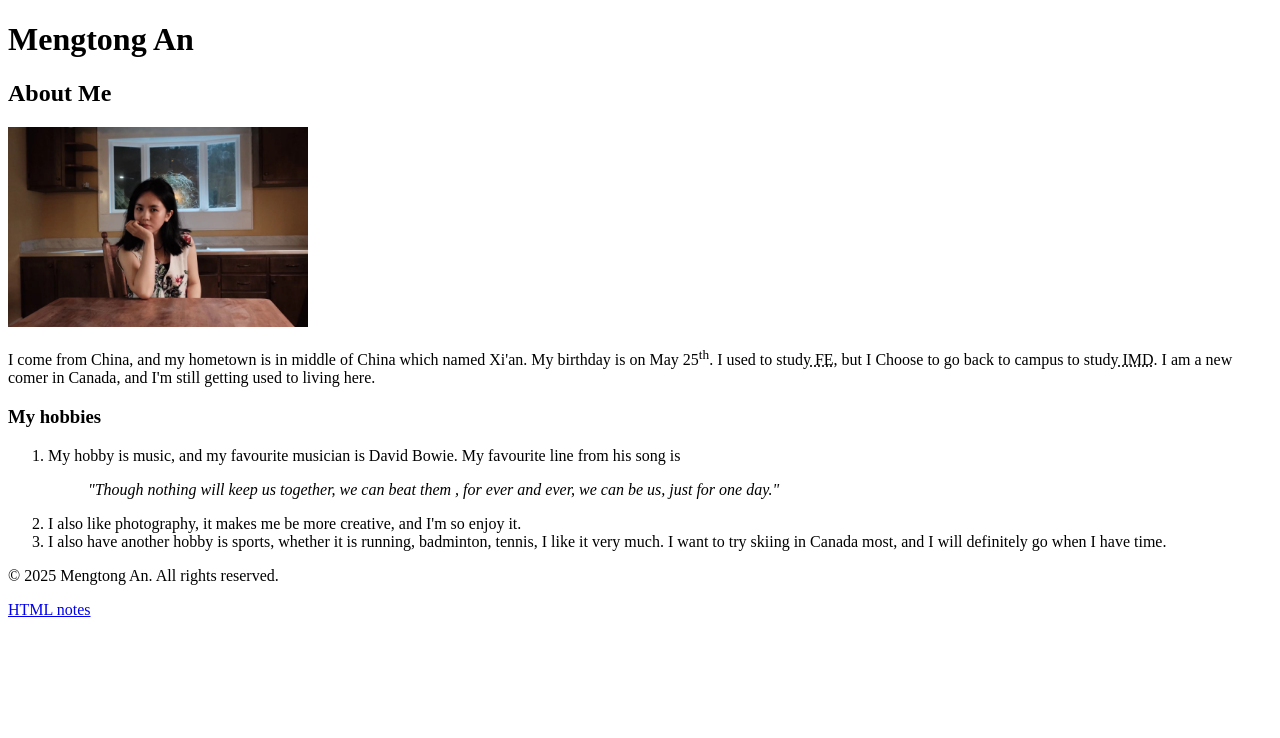
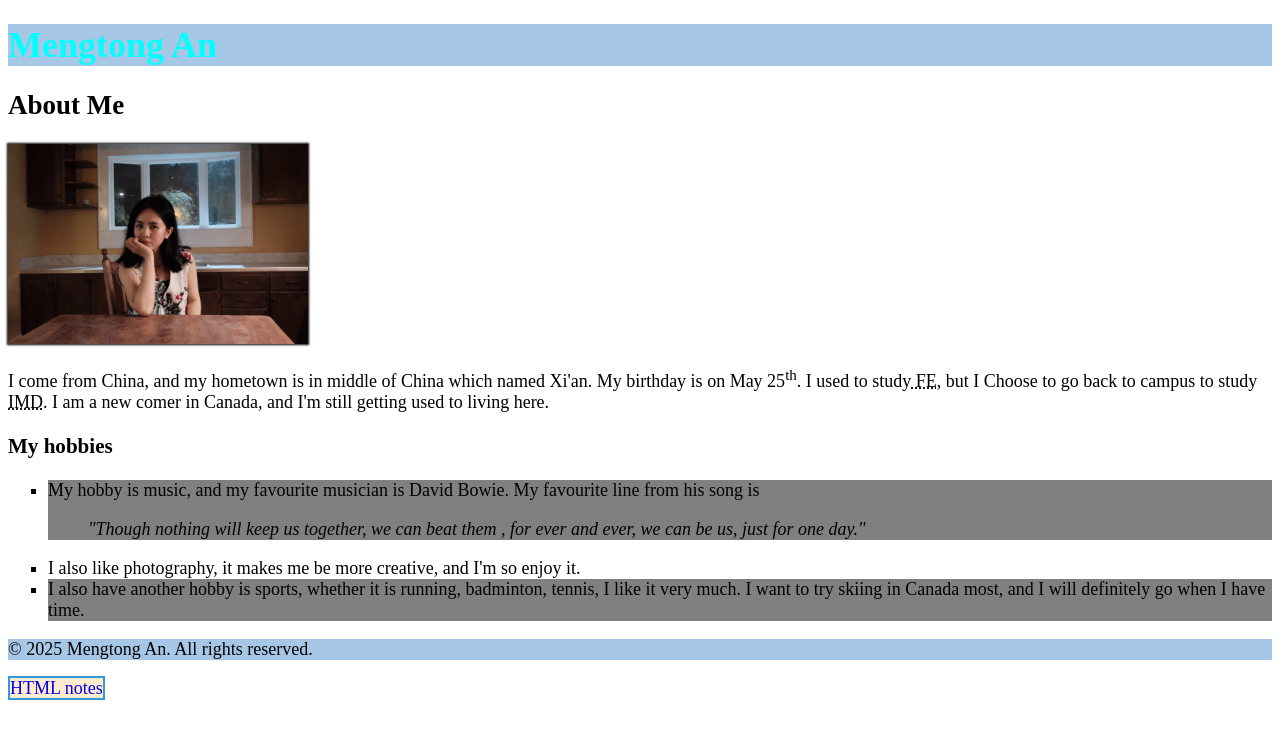
Before and after one commit to an000038/an000038.github.io, a plain HTML site: page html-assignment/index.html in a window 1280 px wide. Drawn offline with Linux system fonts and the light colour scheme.

Commit message:
styling a html web

```diff
--- /dev/null
+++ b/html-assignment/css/main.css
@@ -0,0 +1,29 @@
+/* This is a comment in CSS */
+
+body {
+    font-family: "Times New Roman", serif;
+    font-size: 18px;
+  }
+header, footer {
+    background-color: #a7c7e7;
+}
+.site-title {
+    color: aqua;
+}
+#my-image {
+    box-shadow: 0 0 2px 1px black;
+}
+ul {
+    list-style-type: square;
+  }
+  ul li:nth-child(odd) {
+    background-color:gray;
+  }
+  nav a {
+    text-decoration: none;
+    background-color:blanchedalmond;
+    border: 2px solid #3498db;
+  }
+  nav a:hover, nav a:focus {
+    background-color: #2980b9;
+  }
--- a/html-assignment/index.html
+++ b/html-assignment/index.html
@@ -4,25 +4,29 @@
     <meta charset="UTF-8">
     <meta name="viewport" content="width=device-width, initial-scale=1.0">
     <title>an000038 HTML Assignment</title>
+    <!-- This links the css file -->
+    <link href="css/main.css" rel="stylesheet">
 </head>
 <body>
     <header>
-        <h1>Mengtong An </h1>
+        <h1 class="site-title">Mengtong An </h1>
     </header>
     <article>
         <h2>About Me</h2>
-        <img src="image/AMT.jpg" alt="My picture" width="300">
+        <img id="my-image" src="image/AMT.jpg" alt="My picture" width="300" >
         <p>I come from China, and my hometown is in middle of China which named Xi'an. My birthday is on May 25<sup>th</sup>. I used to study<abbr title="Financial Engineering"> FE</abbr>, but I Choose to go back to campus to study<abbr title="Interactive Media Design"> IMD</abbr>. I am a new comer in Canada, and I'm still getting used to living here.</p>
         <h3>My hobbies</h3>
-        <ol>
+        <ul>
             <li>My hobby is music, and my favourite musician is David Bowie. My favourite line from his song is <blockquote><em>"Though nothing will keep us together, we can beat them , for ever and ever, we can be us, just for one day."</em></blockquote></li>
             <li>I also like photography, it makes me be more creative, and I'm so enjoy it.</li>
             <li>I also have another hobby is sports, whether it is running, badminton, tennis, I like it very much. I want to try skiing in Canada most, and I will definitely go when I have time.</li>
-        </ol>
+        </ul>
     </article>
     <footer>
         <p>&copy; 2025 Mengtong An. All rights reserved.</p>
     </footer>
-    <a href="notes.html">HTML notes</a>
+    <nav>
+        <a href="notes.html">HTML notes</a>
+    </nav>
 </body>
 </html>
```
Also changed, not shown: 1 other file.
